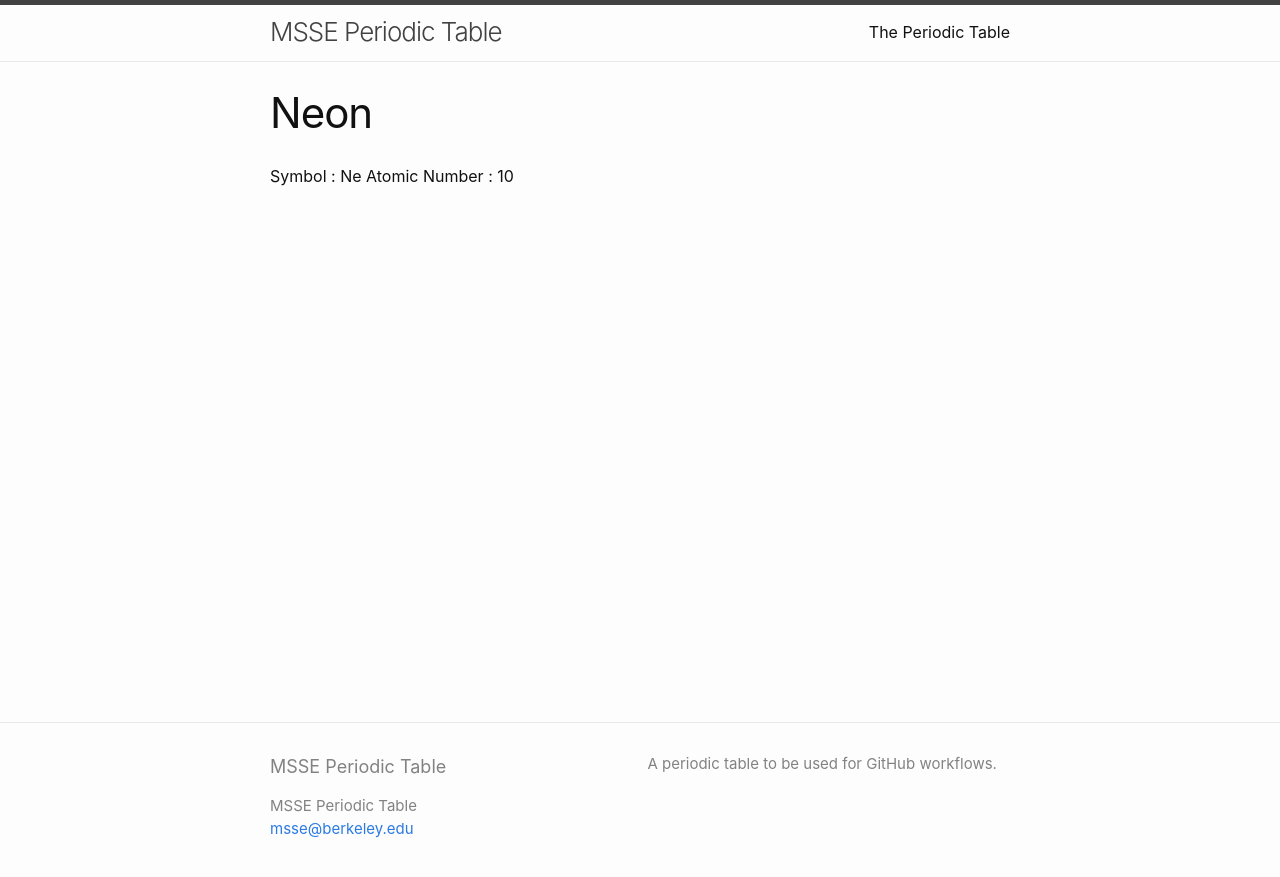
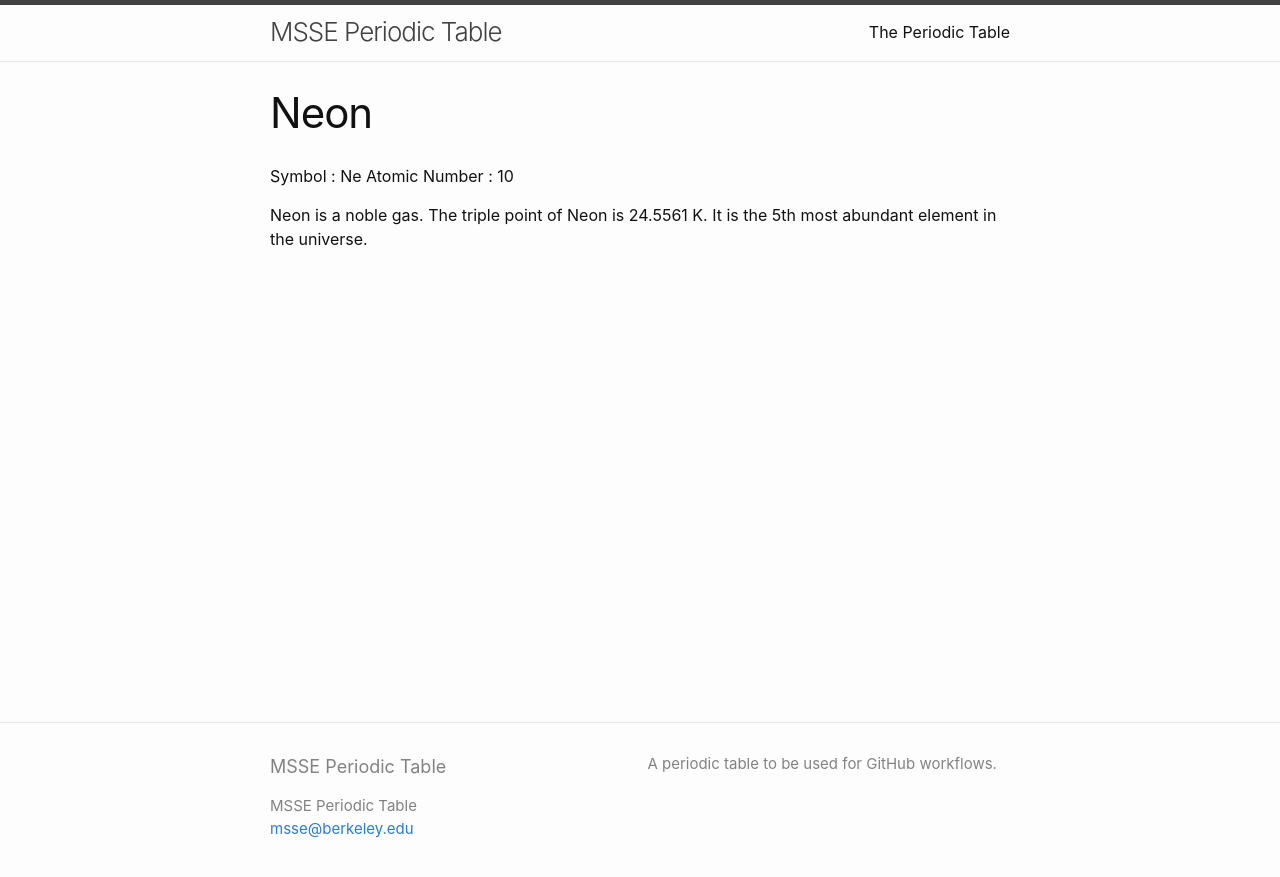
Before and after one commit to msse-chem-280-2025/periodic-table, a Jekyll site: the page built from elements/neon.md, in a window 1280 px wide. Shown: the top 877 px of the page. Built offline with Jekyll 4.4.1, drawn with Linux system fonts in a browser that asks for light colours.

Commit message:
Add 3 very cool neon facts

```diff
--- a/elements/neon.md
+++ b/elements/neon.md
@@ -5,3 +5,5 @@ title: Neon
 
 Symbol : Ne
 Atomic Number : 10
+
+Neon is a noble gas. The triple point of Neon is 24.5561 K. It is the 5th most abundant element in the universe.
```
